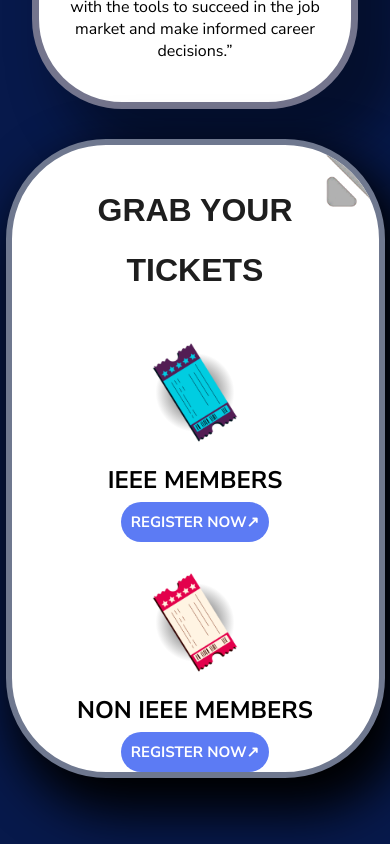
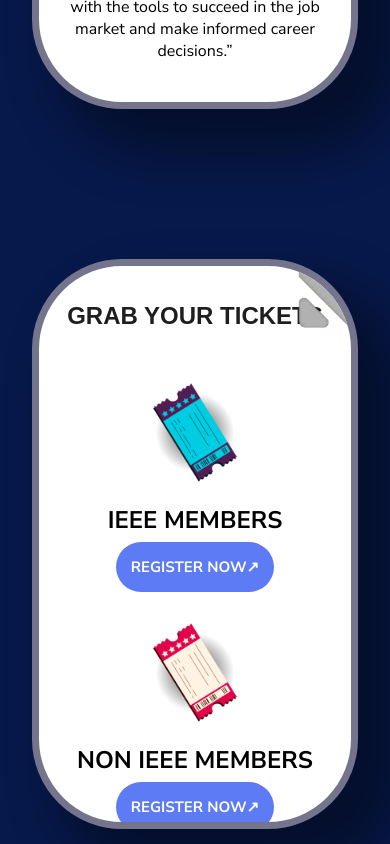
Before and after one commit to AjaySusanth/sparc-copy, a React (Vite) app: page / in a window 390 px wide. Shown: the part 1420-2264 px from the top of the page. Built offline with nearby package versions, Linux system fonts and the light colour scheme; a web font is replaced by a local one.

Commit message:
Added whitebg,minor responsive corrections

```diff
--- a/src/Pages/Sponsers/Sponsers.css
+++ b/src/Pages/Sponsers/Sponsers.css
@@ -9,7 +9,7 @@
 .sp-card img{
     width:50%;
     filter: invert();
-    animation:animate 5s infinite linear;
+    animation:animate 3s infinite linear;
 }
 
 @keyframes animate{
--- a/src/Pages/Sponsers/Sponsers.jsx
+++ b/src/Pages/Sponsers/Sponsers.jsx
@@ -6,13 +6,14 @@
 import ieeelogo from "../../assets/Images/ieee logo white.png";
 import Heading from '../Heading/Heading';
 import CornerIcon from "../RCornericon/RCornericon";
+import WhiteBg from '../WhiteBg/WhiteBg';
 
 
 
 function Sponsers() {
   return (
     <section id='sponsers'>
-      <div className="content sponser-cont">
+      <WhiteBg>
         <CornerIcon/>
         <Heading text= "SPONSORS" />
         <div className="sp-card">
@@ -21,7 +22,7 @@
           <img src={ieeereglogo} alt="ieee-logo"/>
           <img src={ieeelogo} alt="ieee-logo"/>
         </div>
-      </div>
+      </WhiteBg>
     </section>
   )
 }
--- a/src/Pages/Tickets/Tickets.css
+++ b/src/Pages/Tickets/Tickets.css
@@ -1,19 +1,3 @@
-
-.content{
-    position:relative;
-    display: flex;
-    overflow: hidden;
-    flex-direction: column;
-    align-items: center;
-    margin:30px auto;
-    background-color: white;
-    width:90%;
-    padding:0.5em;
-    border:6px solid rgba(111, 120, 143, 1);
-    min-height:100px;
-    border-radius:100px;
-    box-shadow: 15px 25px 50px 10px black;
-}
 
 .cards{
     display: flex;
@@ -50,8 +34,7 @@
 
 .reg-btn{
     display:block;
-    padding:10px;
-
+    padding:15px;
     text-transform:uppercase;
     font-family: 'Nunito Sans';
     font-weight: 600;
@@ -75,13 +58,8 @@
         display: none;
     }
 
-    .content h1{
-        font-size:2rem;
-        width:75%;
-    }
-
-    .content{
-        padding-bottom: 2px;
+    .tkt-head{
+        width:40%;
     }
     .reg-btn{
         font-size: 15px;
@@ -89,40 +67,24 @@
 
 }
 
-@media (max-width:768px){
-    .content h1{
-        width:75%;
-    }
-    .content{
-        padding-bottom:10px;
-        margin-bottom: 15px;
-    }
-}
 
 @media (min-width:768px){
-    .content{
-        width:80%;
-        display: flex;
-    }
-
     .cards{
         flex-direction: row;
         padding: 1rem;
-        justify-content: space-around;
-        width:70%;
+        justify-content: space-evenly;
     }
 }
 
 @media (min-width:1024px){
-    .content{
-        justify-content: center;
-        align-items: center;
-        padding-bottom: 3em;
-    }
     .ticket{
         width:80%;
     }
     .reg-btn{
         margin-top:10px;
     }
+
+    .cards{
+        justify-content: space-around;
+    }
 }
--- a/src/Pages/Tickets/Tickets.jsx
+++ b/src/Pages/Tickets/Tickets.jsx
@@ -4,12 +4,14 @@
 import t2 from "../../assets/Images/white ticket.png";
 import Heading from "../Heading/Heading"
 import CornerIcon from "../RCornericon/RCornericon";
+import WhiteBg from '../WhiteBg/WhiteBg';
+
 function Tickets() {
   return (
     <section id='ticket' className='sectionstyle'>
-      <div className="content">
+      <WhiteBg height="auto" className="cont">
         <CornerIcon/>
-        <Heading text= "GRAB YOUR TICKETS"/>
+        <Heading className='tkt-head' text= "GRAB YOUR TICKETS"/>
         <div className="cards">
           <div className="ticket t1">
             <img src={t1} className='tkt-icon' alt='tkt-icon'></img>
@@ -22,10 +24,10 @@
             <button className='reg-btn'>Register Now↗</button>
           </div>
         </div>
-      </div>
-
+      </WhiteBg>
     </section>
   )
 }
 
+
 export default Tickets
```
